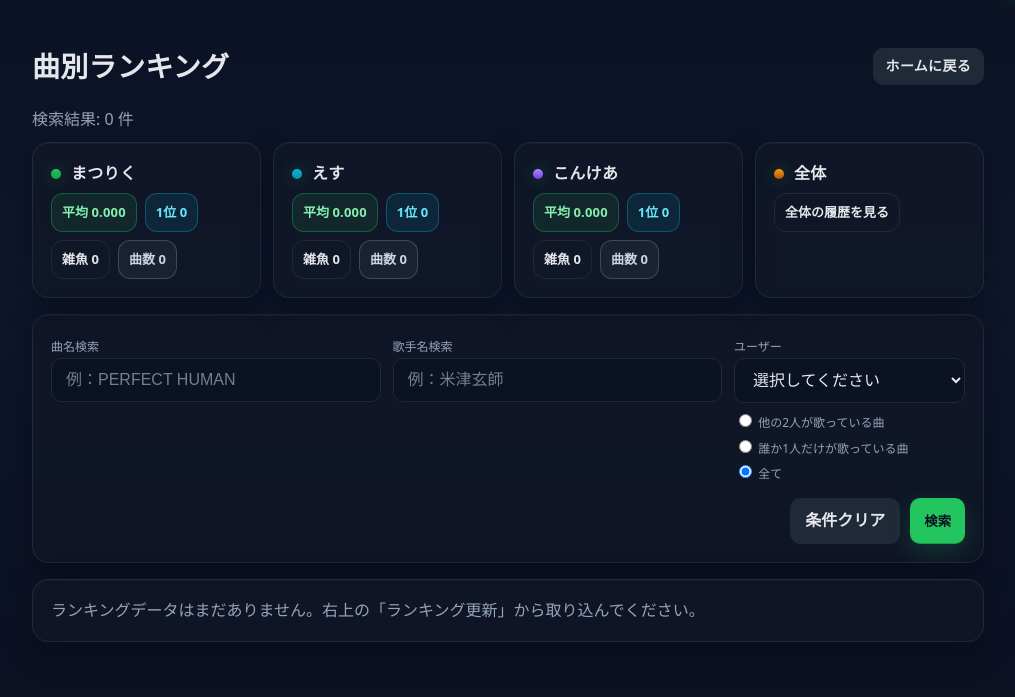
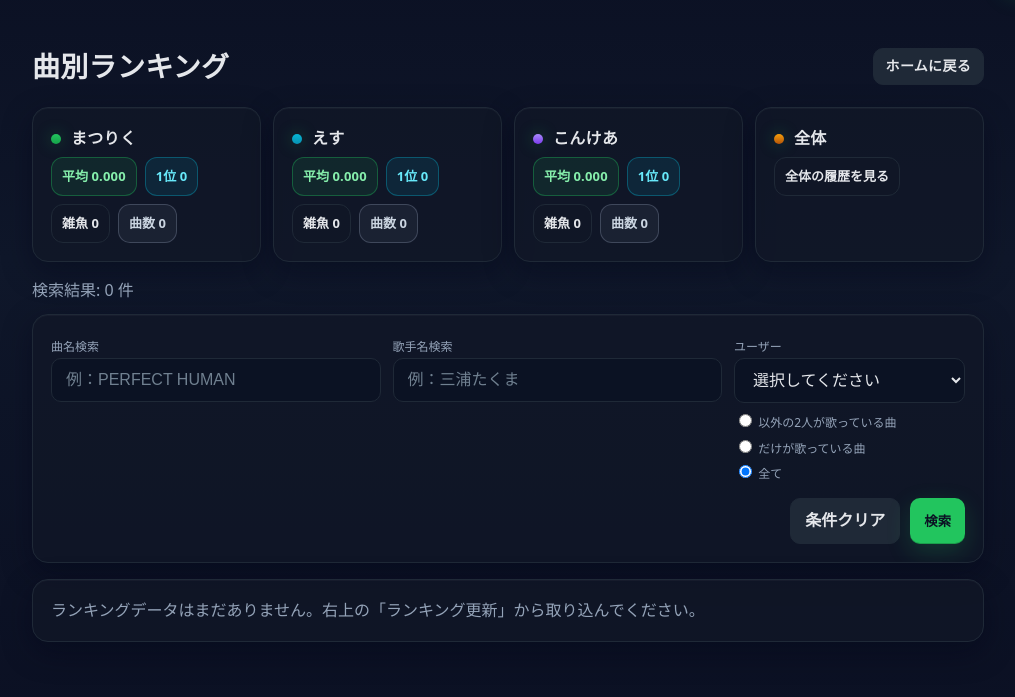
Before and after one commit to matsuriku0331/karaoke_ranking2, a Flask app: page /ranking in a window 1280 px wide. Shown: the part 62-759 px from the top of the page, without its empty margins (132-1147 px from the left). Run offline with Flask 3, Linux system fonts and the light colour scheme.

Commit message:
っkっd

```diff
--- a/templates/all_history.html
+++ b/templates/all_history.html
@@ -74,11 +74,11 @@
     <div class="controls">
       <div class="field">
         <label>曲名検索</label>
-        <input type="text" name="song" value="{{ song_query }}" placeholder="例：千本桜">
+        <input type="text" name="song" value="{{ song_query }}" placeholder="例：僕と僕">
       </div>
       <div class="field">
         <label>歌手名検索</label>
-        <input type="text" name="singer" value="{{ singer_query }}" placeholder="例：米津玄師">
+        <input type="text" name="singer" value="{{ singer_query }}" placeholder="例：まるたか">
       </div>
       <div class="field" style="max-width:220px">
         <label>並び替え</label>
--- a/templates/ranking.html
+++ b/templates/ranking.html
@@ -49,7 +49,6 @@
     <a href="{{ url_for('home') }}" class="btn secondary" style="font-size:14px; padding:6px 12px;">ホームに戻る</a>
   </div>
 
-  <div class="muted" style="margin-bottom:10px">検索結果: {{ result_count }} 件</div>
 
   {% set users_fixed = ['まつりく','えす','こんけあ'] %}
   <div class="user-cards">
@@ -81,7 +80,7 @@
       </div>
     </div>
   </div>
-
+  <div class="muted" style="margin-bottom:10px">検索結果: {{ result_count }} 件</div>
   <!-- 🔎 検索フォーム -->
   <form class="card" method="get" action="{{ url_for('ranking') }}" style="margin-bottom:16px">
     <div class="grid cols-3">
@@ -91,7 +90,7 @@
       </div>
       <div>
         <label for="singer">歌手名検索</label>
-        <input type="text" id="singer" name="singer" placeholder="例：米津玄師" value="{{ singer_query }}">
+        <input type="text" id="singer" name="singer" placeholder="例：三浦たくま" value="{{ singer_query }}">
       </div>
       <div>
         <label for="filter_user">ユーザー</label>
@@ -102,8 +101,8 @@
           <option value="こんけあ" {% if filter_user=='こんけあ' %}selected{% endif %}>こんけあ</option>
         </select>
         <div style="margin-top:6px">
-          <label><input type="radio" name="filter_type" value="others2" {% if filter_type=='others2' %}checked{% endif %}> 他の2人が歌っている曲</label><br>
-          <label><input type="radio" name="filter_type" value="solo" {% if filter_type=='solo' %}checked{% endif %}> 誰か1人だけが歌っている曲</label><br>
+          <label><input type="radio" name="filter_type" value="others2" {% if filter_type=='others2' %}checked{% endif %}> 以外の2人が歌っている曲</label><br>
+          <label><input type="radio" name="filter_type" value="solo" {% if filter_type=='solo' %}checked{% endif %}> だけが歌っている曲</label><br>
           <label><input type="radio" name="filter_type" value="" {% if not filter_type %}checked{% endif %}> 全て</label>
         </div>
       </div>
--- a/templates/user_history.html
+++ b/templates/user_history.html
@@ -62,11 +62,11 @@
     <div class="controls">
       <div class="field">
         <label>曲名検索</label>
-        <input type="text" name="song" value="{{ song_query }}" placeholder="例：千本桜">
+        <input type="text" name="song" value="{{ song_query }}" placeholder="例：Paipan">
       </div>
       <div class="field">
         <label>歌手名検索</label>
-        <input type="text" name="singer" value="{{ singer_query }}" placeholder="例：米津玄師">
+        <input type="text" name="singer" value="{{ singer_query }}" placeholder="例：Pocochin">
       </div>
       <div class="field" style="max-width:220px">
         <label>並び替え</label>
```
